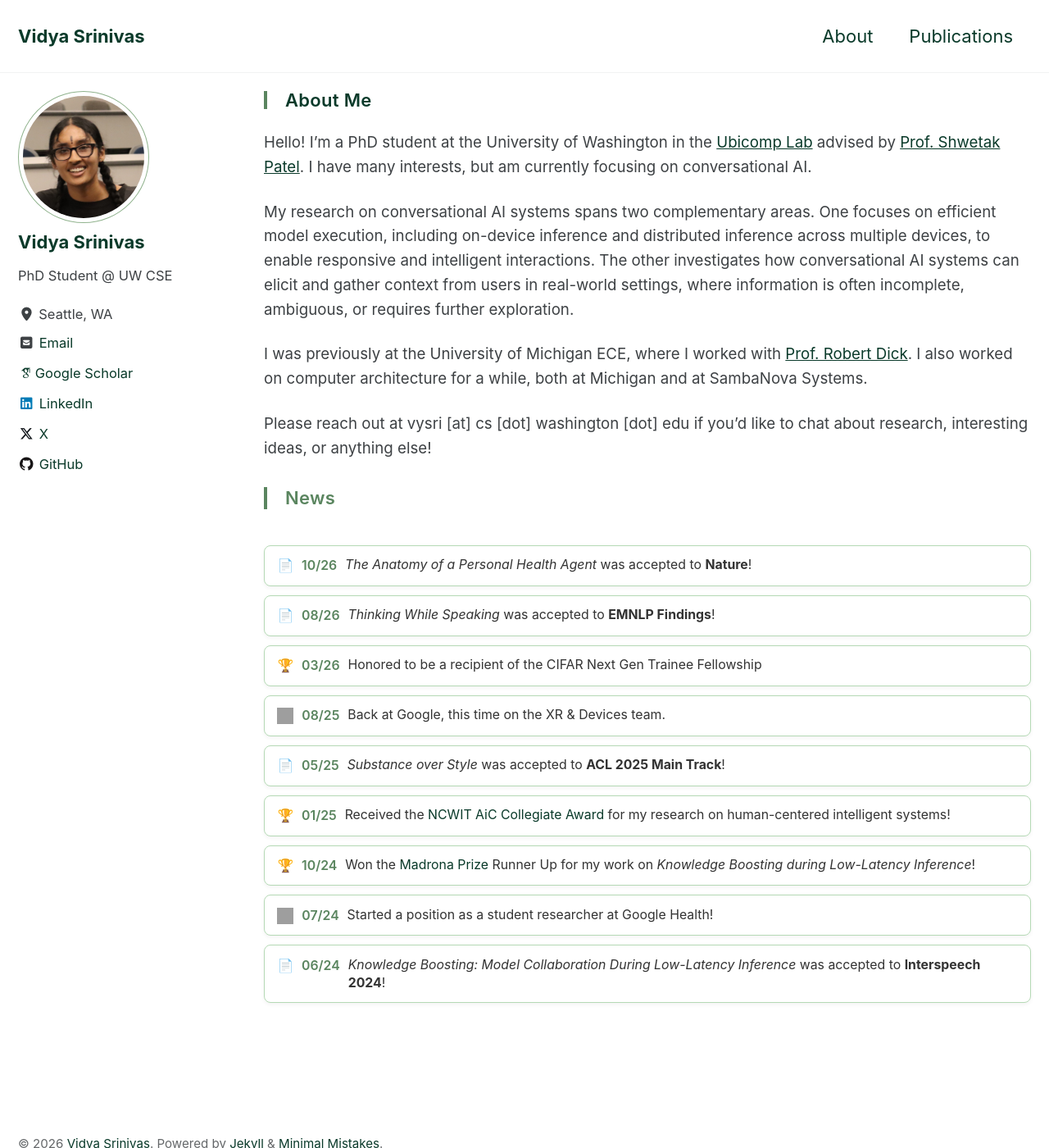
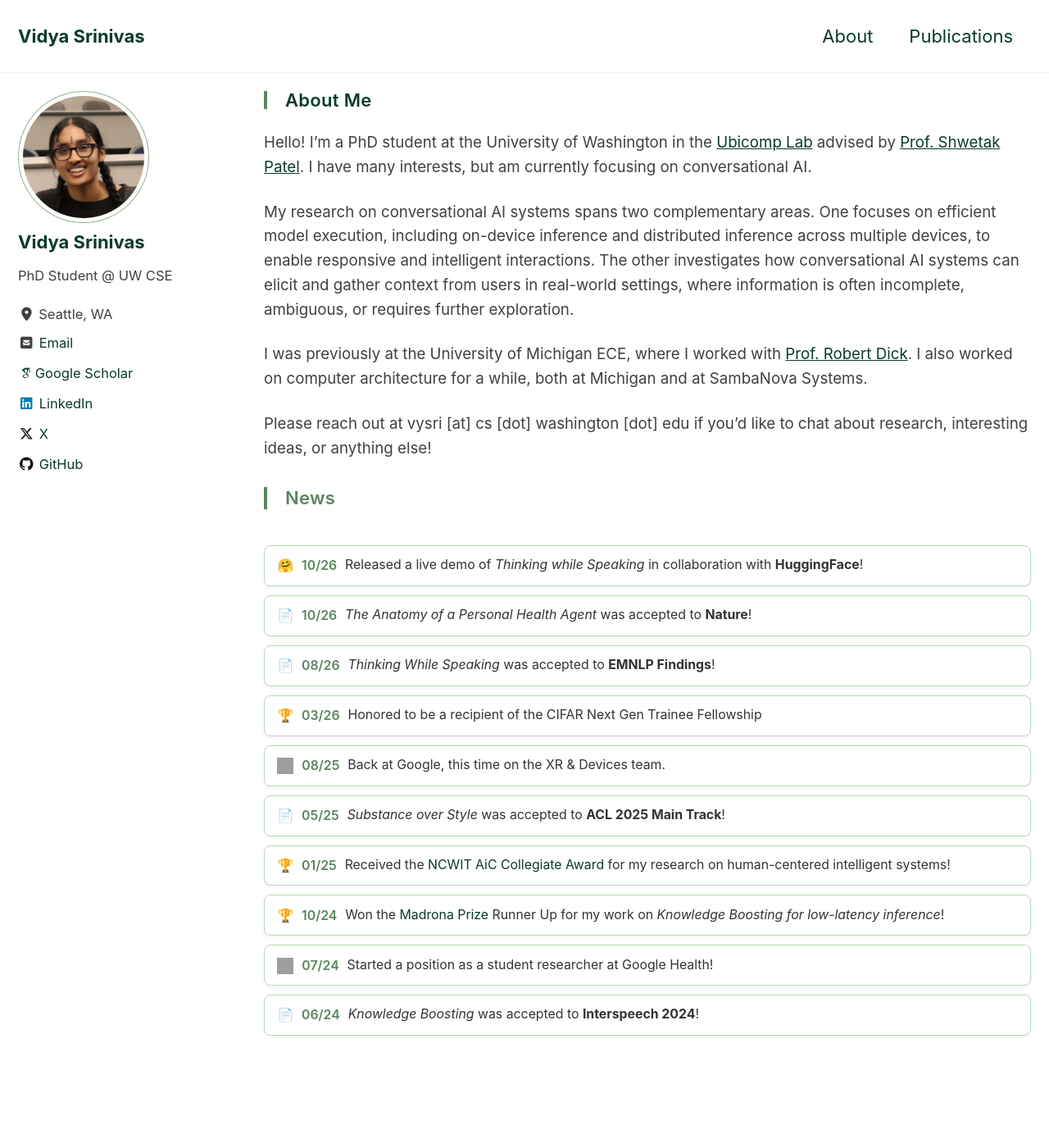
Before and after one commit to vysri/vysri.github.io, a Jekyll site: the page built from index.md, in a window 1280 px wide and 1400 px high. Shown: the whole window at 82% size. Built offline with Jekyll 4.4.1, drawn with Linux system fonts in a browser that asks for light colours; cached includes are drawn as plain includes; some web fonts are replaced; grey boxes are pictures that could not be loaded.

Commit message:
hf news entry and make some things shorter

```diff
--- a/index.md
+++ b/index.md
@@ -24,6 +24,12 @@ Please reach out at vysri [at] cs [dot] washington [dot] edu if you'd like to ch
 <h2 style="margin-top: 1.5em;">News</h2>
 
 <div class="news-scroll">
+
+<div class="news-entry">
+  <span class="news-emoji">🤗</span>
+  <span class="news-date">10/26</span>
+  <span class="news-text">Released a live demo of <em>Thinking while Speaking</em> in collaboration with <strong>HuggingFace</strong>!</span>
+</div>
 
 <div class="news-entry">
   <span class="news-emoji">📄</span>
@@ -65,7 +71,7 @@ Please reach out at vysri [at] cs [dot] washington [dot] edu if you'd like to ch
 <div class="news-entry">
   <span class="news-emoji">🏆</span>
   <span class="news-date">10/24</span>
-  <span class="news-text">Won the <a href="https://www.madrona.com/madrona-prize-2024/">Madrona Prize</a> Runner Up for my work on <em>Knowledge Boosting during Low-Latency Inference</em>!</span>
+  <span class="news-text">Won the <a href="https://www.madrona.com/madrona-prize-2024/">Madrona Prize</a> Runner Up for my work on <em>Knowledge Boosting for low-latency inference</em>!</span>
 </div>
 
 <div class="news-entry">
@@ -77,7 +83,7 @@ Please reach out at vysri [at] cs [dot] washington [dot] edu if you'd like to ch
 <div class="news-entry">
   <span class="news-emoji">📄</span>
   <span class="news-date">06/24</span>
-  <span class="news-text"><em>Knowledge Boosting: Model Collaboration During Low-Latency Inference</em> was accepted to <strong>Interspeech 2024</strong>!
+  <span class="news-text"><em>Knowledge Boosting</em> was accepted to <strong>Interspeech 2024</strong>!
   </span>
 </div>
 
```
